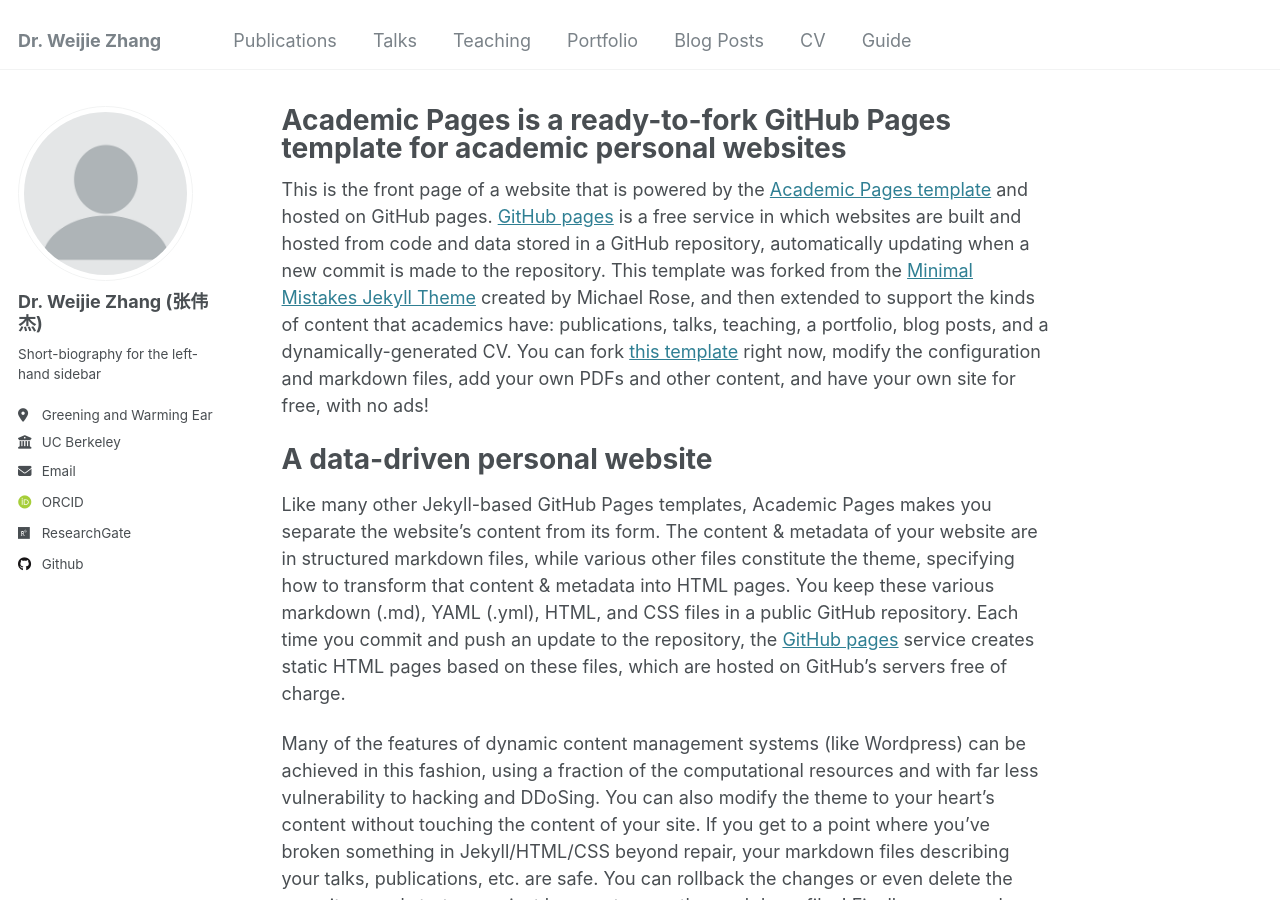
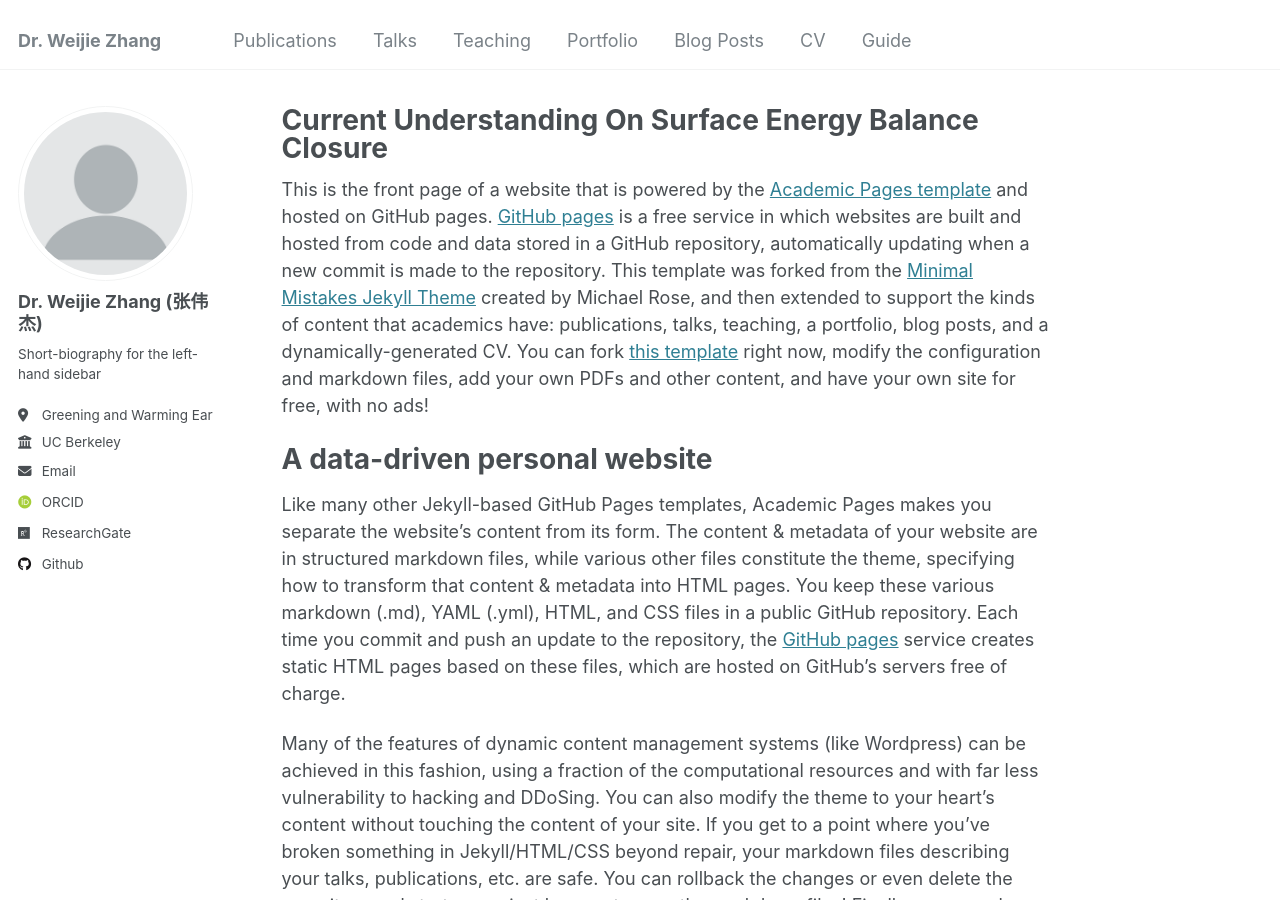
Before and after one commit to WJ714/WJ714.github.io, a Jekyll site: the page built from _pages/about.md, in a window 1280 px wide and 900 px high. Built offline with Jekyll 4.4.1, drawn with Linux system fonts in a browser that asks for light colours; some web fonts are replaced.

Commit message:
Update about.md

```diff
--- a/_pages/about.md
+++ b/_pages/about.md
@@ -1,6 +1,6 @@
 ---
 permalink: /
-title: "Academic Pages is a ready-to-fork GitHub Pages template for academic personal websites"
+title: "Current Understanding On Surface Energy Balance Closure"
 author_profile: true
 redirect_from:
   - /about/
```
